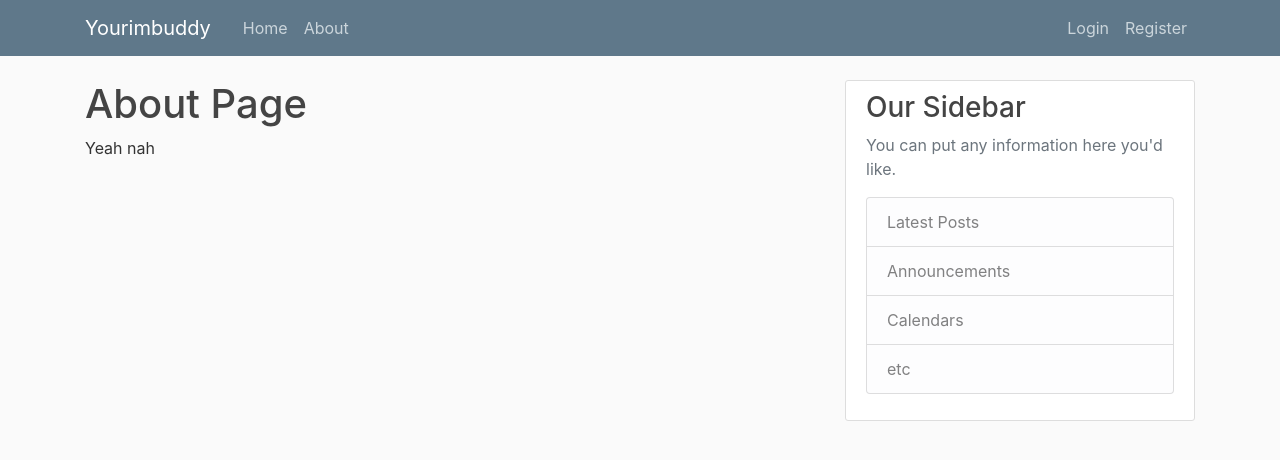
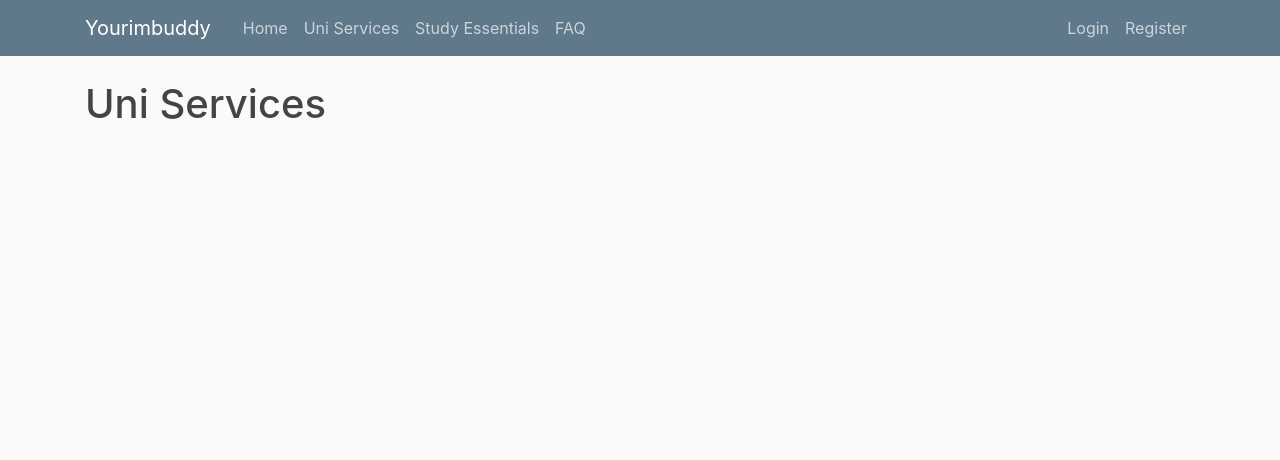
Before and after one commit to MKBracher/JMML, a Flask app: page /about in a window 1280 px wide. Shown: the top 460 px of the page. Run offline with Flask 2, Linux system fonts and the light colour scheme; some libraries are stand-ins or nearby versions.

```diff
--- a/BlogFlask/flaskblog/templates/about.html
+++ b/BlogFlask/flaskblog/templates/about.html
@@ -2,6 +2,6 @@
 
 {% block content %}
 
-    <h1>About Page </h1>
-    <p>Yeah nah</p>
+    <h1>Uni Services</h1>
+    <p></p>
 {% endblock content %}
--- a/BlogFlask/flaskblog/templates/layout.html
+++ b/BlogFlask/flaskblog/templates/layout.html
@@ -27,7 +27,9 @@
                 <div class="collapse navbar-collapse" id="navbarToggle">
                   <div class="navbar-nav mr-auto">
                     <a class="nav-item nav-link" href="{{url_for('home')}}">Home</a>
-                    <a class="nav-item nav-link" href="{{url_for('about')}}">About</a>
+                    <a class="nav-item nav-link" href="{{url_for('about')}}">Uni Services</a>
+                    <a class="nav-item nav-link" href="{{url_for('about')}}">Study Essentials</a>
+                    <a class="nav-item nav-link" href="{{url_for('about')}}">FAQ</a>
                   </div>
                   <!-- Navbar Right Side -->
                   <div class="navbar-nav">
@@ -58,19 +60,7 @@
                 {% endwith %}
                 {% block content %}{% endblock %}
               </div>
-              <div class="col-md-4">
-                <div class="content-section">
-                  <h3>Our Sidebar</h3>
-                  <p class='text-muted'>You can put any information here you'd like.
-                    <ul class="list-group">
-                      <li class="list-group-item list-group-item-light">Latest Posts</li>
-                      <li class="list-group-item list-group-item-light">Announcements</li>
-                      <li class="list-group-item list-group-item-light">Calendars</li>
-                      <li class="list-group-item list-group-item-light">etc</li>
-                    </ul>
-                  </p>
-                </div>
-              </div>
+
             </div>
         </main>
         <!-- Optional JavaScript -->
```
